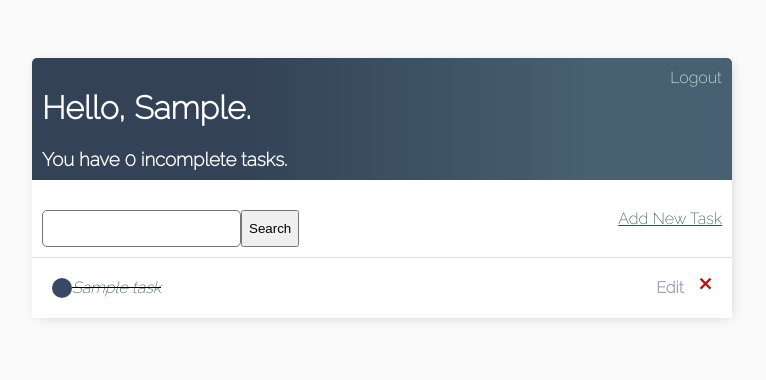
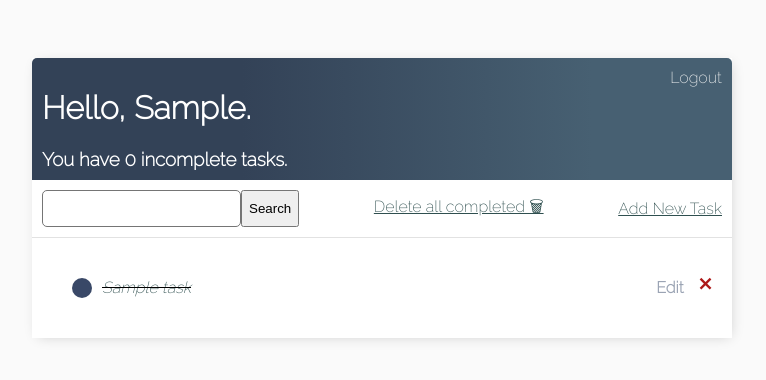
Before and after one commit to MatSaf123/to-do-tasks-platform, a Django app: page / in a window 1280 px wide. Shown: the top 380 px of the page, without its empty margins (258-1024 px from the left). Run offline with Django 3.2, Linux system fonts and the light colour scheme; a user stored in the database is signed in; tables that the repository leaves empty hold one stand-in row (values such as "Sample post"); parts of the project's set-up code (start-up, migrations or seed data) failed here and were passed over.

Commit message:
Add 'delete all completed' button to the list view

```diff
--- a/base/urls.py
+++ b/base/urls.py
@@ -1,5 +1,5 @@
 from django.urls import path
-from .views import TaskCreate, TaskUpdate, TaskDelete, TaskDetail, TaskList, task_change_status
+from .views import TaskCreate, TaskUpdate, TaskDelete, TaskDetail, TaskList, task_change_status, tasks_delete_all_completed
 
 urlpatterns = [
     path('', TaskList.as_view(), name='tasks'),
@@ -8,4 +8,5 @@ urlpatterns = [
     path('task-update/<int:pk>/', TaskUpdate.as_view(), name='task-update'),
     path('task-delete/<int:pk>/', TaskDelete.as_view(), name='task-delete'),
     path('task-change-status/<int:pk>/', task_change_status, name='task-change-status'),
+    path('tasks-delete-all-completed', tasks_delete_all_completed, name='tasks-delete-all-completed'),
 ]
--- a/base/views.py
+++ b/base/views.py
@@ -67,3 +67,8 @@ def task_change_status(request, pk):
     task.save()
 
     return redirect('tasks')
+
+@login_required
+def tasks_delete_all_completed(request):
+    Task.objects.filter(is_completed = True).delete()
+    return redirect('tasks')
--- a/static/style.css
+++ b/static/style.css
@@ -18,12 +18,13 @@ a, p {
 
 .task-title {
     display: flex;
+    padding: 20px;
 }
 
 .task-title a {
     text-decoration: none;
     color: darkslategray;
-    overflow: hidden;
+    margin-left: 10px;
 }
 
 .header-bar {
@@ -33,7 +34,6 @@ a, p {
     padding: 10px;
     border-radius: 5px 5px 0 0;
     background: linear-gradient(90deg, #334257 30%, #476072 80%, #476072 100%);
-
 }
 
 .header-bar a {
@@ -48,6 +48,11 @@ a, p {
     padding: 20px;
     background-color: #fff;
     border-top: 1px solid rgb(226, 226, 226);
+}
+
+.task-wrapper a {
+    word-break: break-all;
+    padding: 10;
 }
 
 .task-complete-icon {
@@ -83,7 +88,6 @@ a, p {
 
 .search-bar {
     display: flex;
-    margin-top: 20px;
 }
 
 .search-add-wrapper {
--- a/templates/base/task_confirm_delete.html
+++ b/templates/base/task_confirm_delete.html
@@ -8,7 +8,7 @@
 <div class="form-body">
     <form method="POST">
         {% csrf_token %}
-        <p>Are you sure you want to delete this task? ({{task}})</p>
+        <p style="word-break: break-all">Are you sure you want to delete this task? ({{task}})</p>
         <input type="submit" value="Delete"/>
     </form>
 </div>
--- a/templates/base/task_list.html
+++ b/templates/base/task_list.html
@@ -20,7 +20,8 @@
         <input type="text" name="search-area" value="{{search_input}}">
         <input type="submit" value="Search">
     </form>
-    <a href="{% url 'task-create' %}">Add New Task</a>
+        <a href="{% url 'tasks-delete-all-completed' %}">Delete all completed &#128465</a>
+        <a href="{% url 'task-create' %}">Add New Task</a>
 </div>
 
 <div class="task-items-wrapper">
```
